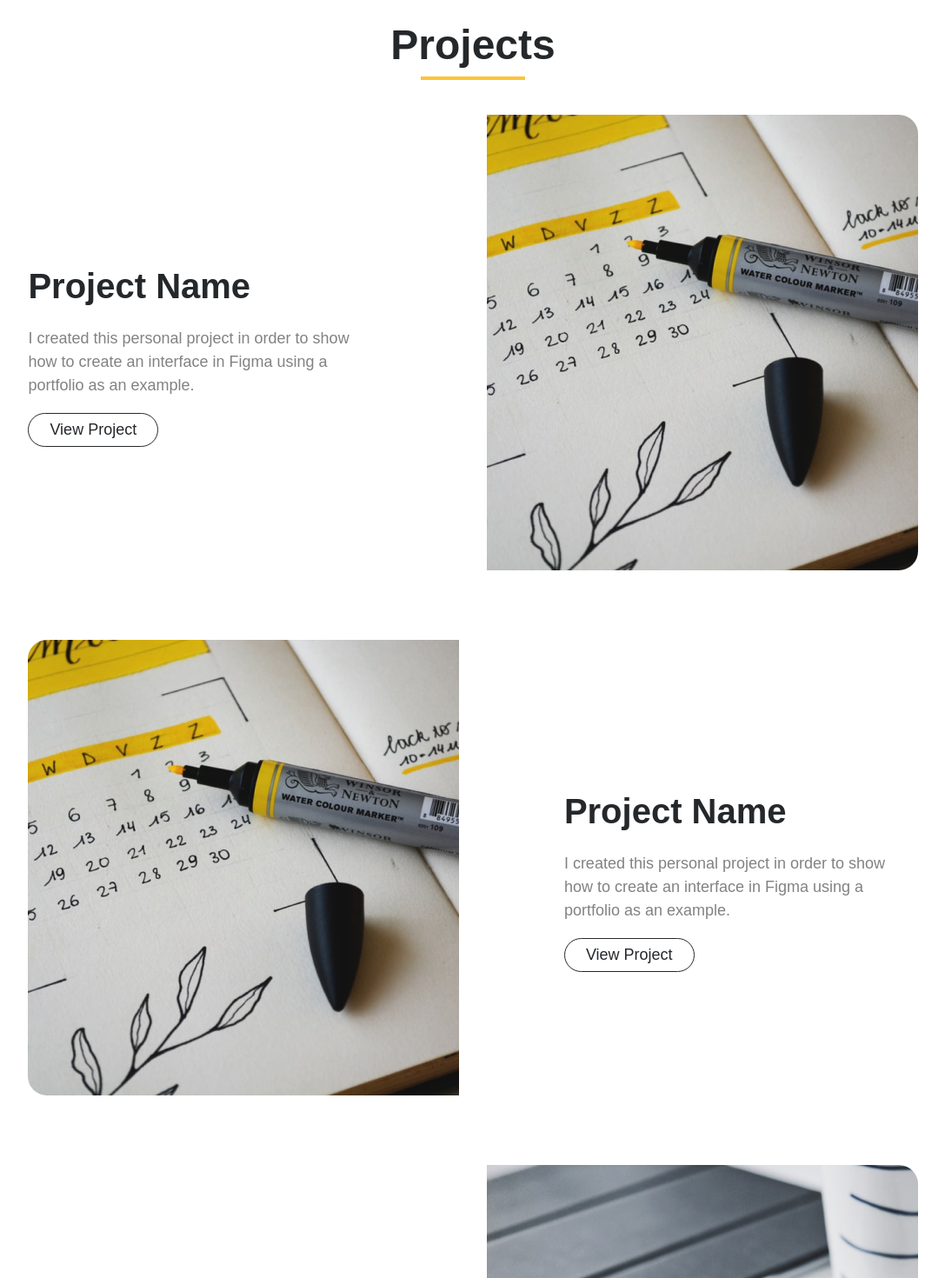
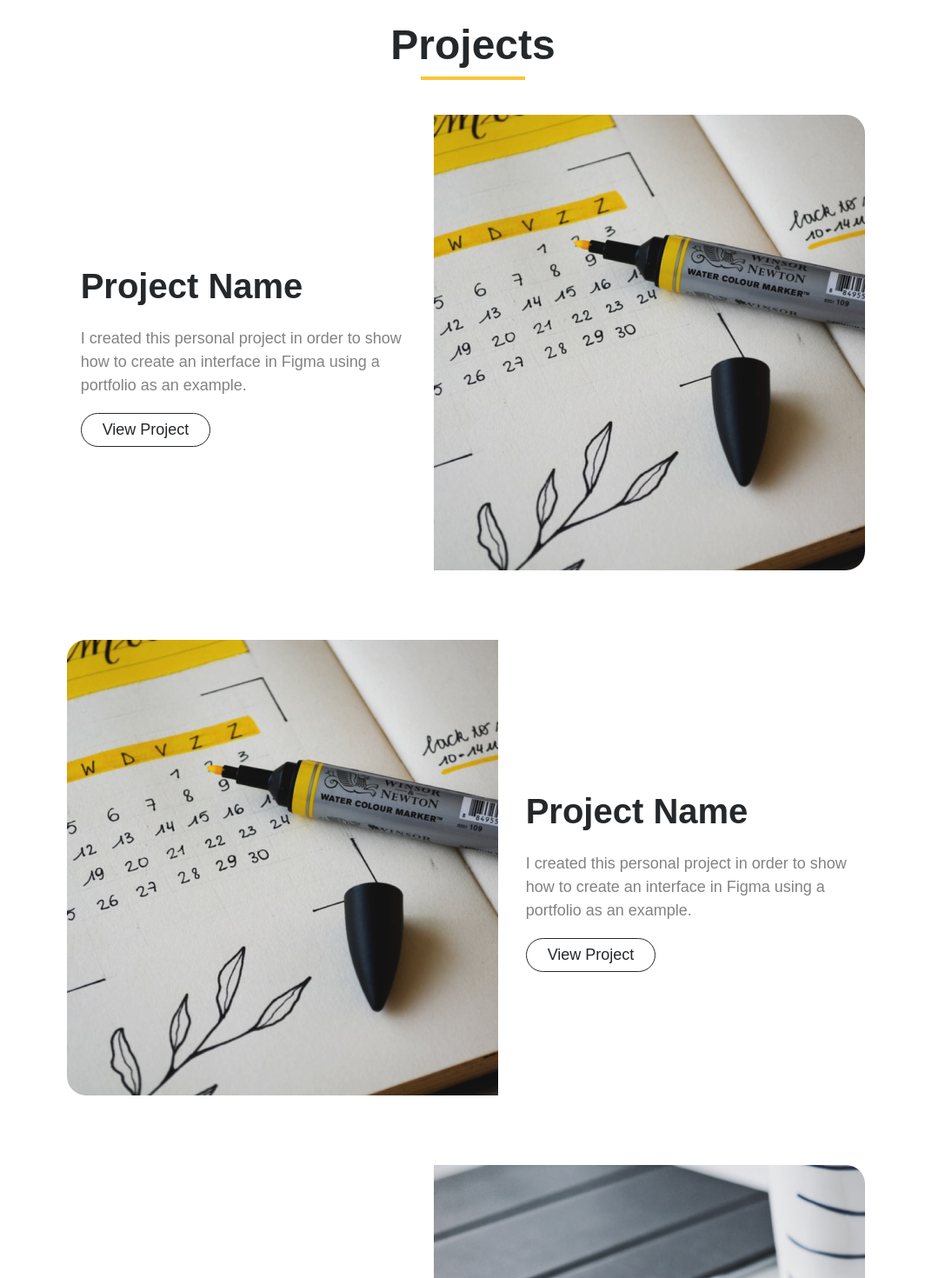
Before and after one commit to isaiasnhantumbo/personal-portifolio, a Next.js app: page / in a window 1280 px wide. Shown: the part 720-2190 px from the top of the page at 87% size, without its empty margins (96-1183 px from the left). Built offline with nearby package versions, Linux system fonts and the light colour scheme.

Commit message:
:lipstick: fix bad margin in layout

```diff
--- a/src/components/ProjectBox/styles.module.scss
+++ b/src/components/ProjectBox/styles.module.scss
@@ -4,7 +4,7 @@
   border-radius: 24px;
   display: flex;
   margin-bottom: 5rem;
-  justify-content: space-evenly;
+  justify-content: center;
   img {
     border-top-right-radius: 22px;
     border-bottom-right-radius: 22px;
--- a/src/components/ProjectBoxLeft/styles.module.scss
+++ b/src/components/ProjectBoxLeft/styles.module.scss
@@ -4,13 +4,14 @@
   border-radius: 24px;
   display: flex;
   margin-bottom: 5rem;
-  justify-content: space-evenly;
+  justify-content: center;
   img {
     border-top-left-radius: 22px;
     border-bottom-left-radius: 22px;
   }
 }
 .projectDetails {
+  margin-left: 2rem;
   h1 {
     color: var(--text-title);
     line-height: 150%;
--- a/src/styles/About.module.scss
+++ b/src/styles/About.module.scss
@@ -8,14 +8,13 @@
   display: flex;
   align-items: center;
   justify-items: center;
-
+  justify-content: center;
   svg {
     width: 26.5rem;
     height: 26.5rem;
   }
 
   div {
-    margin: 0 auto;
     width: 40%;
     h1 {
       font: 700 3rem "Playfair Display", sans-serif;
```
